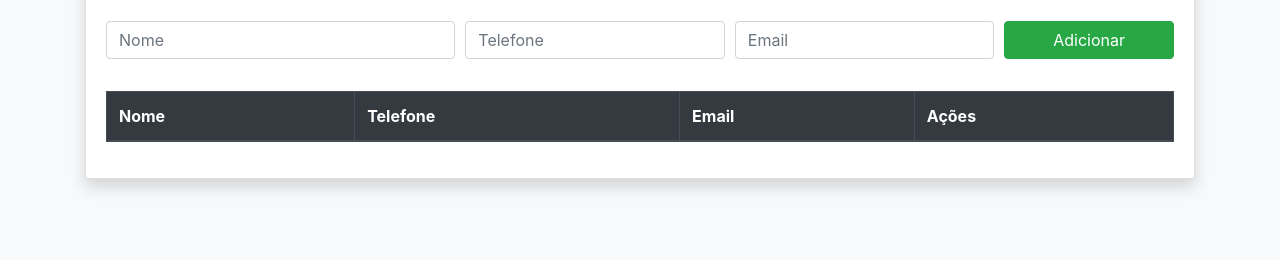
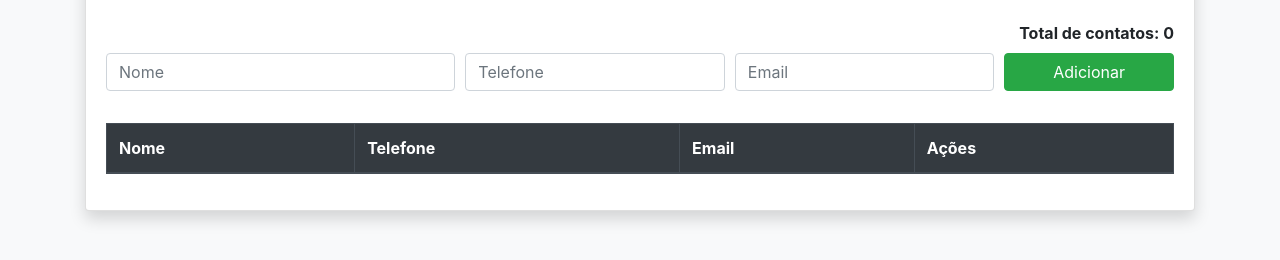
Before and after one commit to Kadnys07/Trilha-VueJS-, a website: page pratica/index.html in a window 1280 px wide. Shown: the part 120-380 px from the top of the page. Drawn offline with nearby package versions, Linux system fonts and the light colour scheme.

Commit message:
Pratica (Melhoria)

```diff
--- a/pratica/index.html
+++ b/pratica/index.html
@@ -16,15 +16,20 @@
             <div class="card-body">
                 <h1 class="card-title text-center mb-4">Cadastro de Agenda</h1>
 
+                <p class="text-right font-weight-bold mb-2">
+                    Total de contatos: {{ contacts.length }}
+                </p>
                 <form class="form-row mb-4" @submit.prevent="addContact">
                     <div class="col-md-4 mb-2">
                         <input type="text" class="form-control" v-model="newContact.name" placeholder="Nome" required>
                     </div>
                     <div class="col-md-3 mb-2">
-                        <input type="text" class="form-control" v-model="newContact.phone" placeholder="Telefone" required>
+                        <input type="text" class="form-control" v-model="newContact.phone" placeholder="Telefone"
+                            required>
                     </div>
                     <div class="col-md-3 mb-2">
-                        <input type="email" class="form-control" v-model="newContact.email" placeholder="Email" required>
+                        <input type="email" class="form-control" v-model="newContact.email" placeholder="Email"
+                            required>
                     </div>
                     <div class="col-md-2 mb-2">
                         <button type="submit" class="btn btn-success btn-block">Adicionar</button>
@@ -34,13 +39,16 @@
                 <!-- Edição de contato -->
                 <form v-if="editIndex !== -1" class="form-row mb-4" @submit.prevent="updateContact">
                     <div class="col-md-4 mb-2">
-                        <input type="text" class="form-control" v-model="currentContact.name" placeholder="Nome" required>
+                        <input type="text" class="form-control" v-model="currentContact.name" placeholder="Nome"
+                            required>
                     </div>
                     <div class="col-md-3 mb-2">
-                        <input type="text" class="form-control" v-model="currentContact.phone" placeholder="Telefone" required>
+                        <input type="text" class="form-control" v-model="currentContact.phone" placeholder="Telefone"
+                            required>
                     </div>
                     <div class="col-md-3 mb-2">
-                        <input type="email" class="form-control" v-model="currentContact.email" placeholder="Email" required>
+                        <input type="email" class="form-control" v-model="currentContact.email" placeholder="Email"
+                            required>
                     </div>
                     <div class="col-md-2 mb-2">
                         <button type="submit" class="btn btn-warning btn-block">Salvar</button>
```
